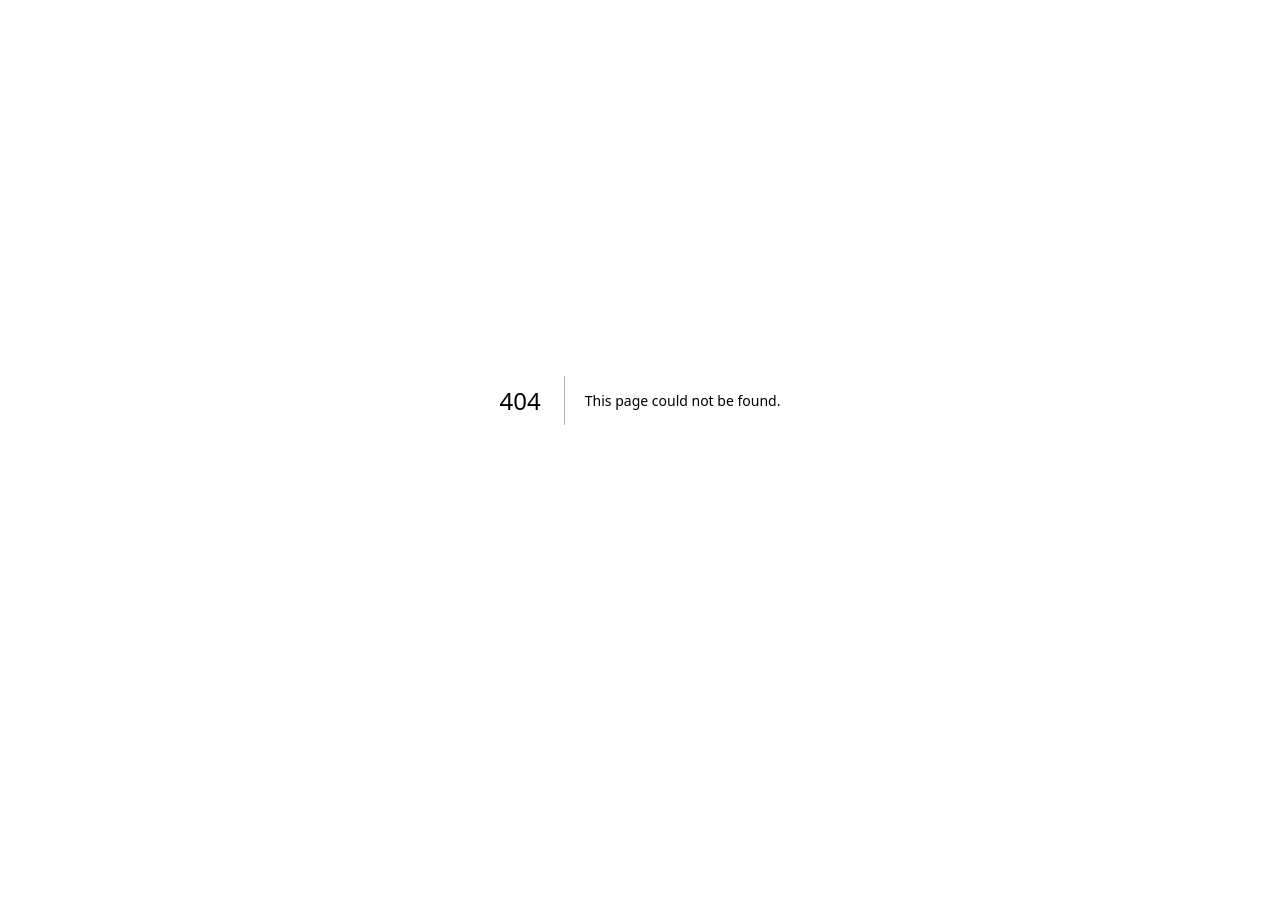
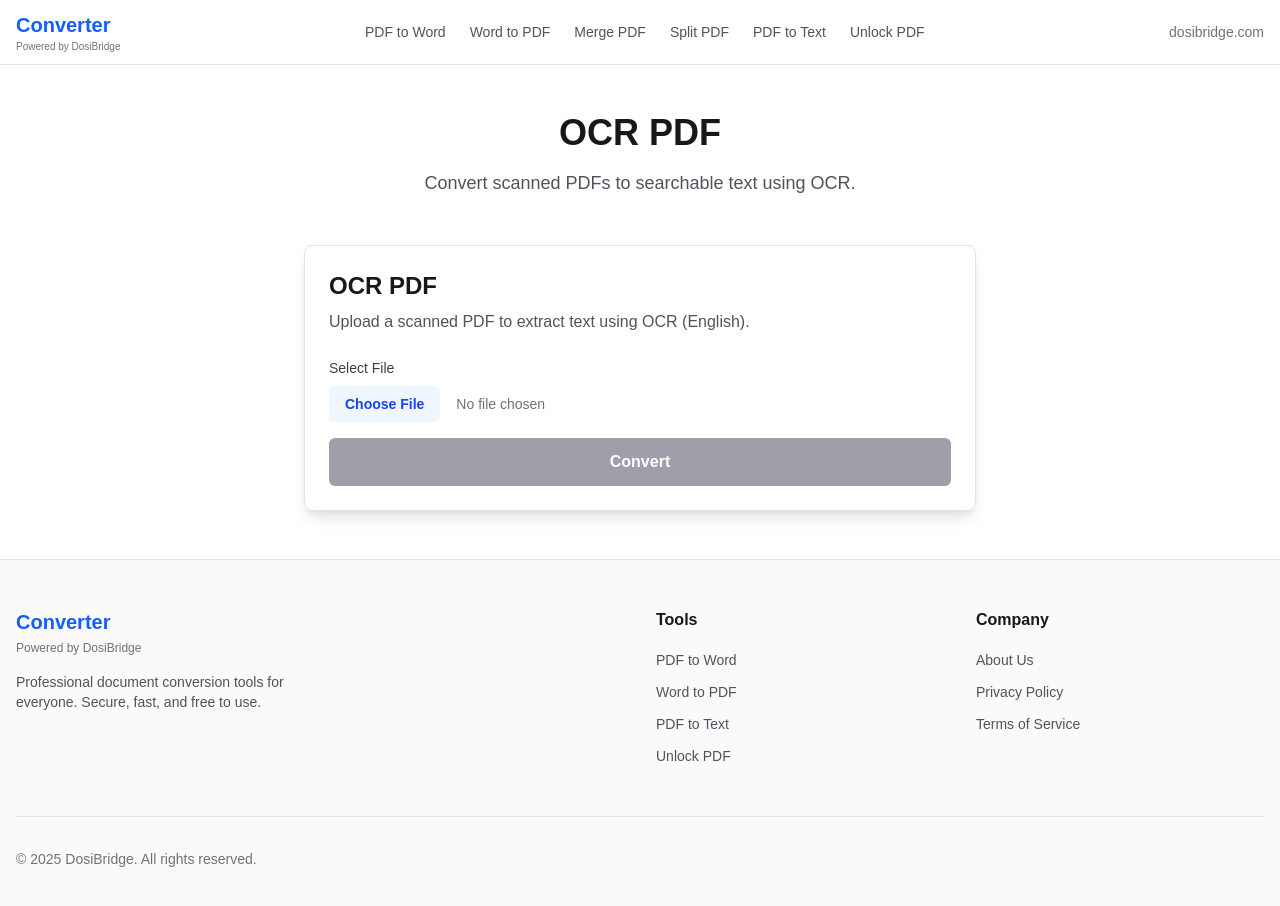
Before and after one commit to DosiBridge/word-to-pdf-tool, a Next.js app in the folder frontend/: page /ocr-pdf in a window 1280 px wide. Before the commit this address had no page. Shown: the top 906 px of the page. Before the commit the page ends 800 px from the top, so only its background shows below. Built offline with nearby package versions, Linux system fonts and the light colour scheme; no server answers.

Commit message:
feat(frontend): add OCR PDF page for text extraction

```diff
--- /dev/null
+++ b/frontend/app/ocr-pdf/page.tsx
@@ -0,0 +1,35 @@
+'use client';
+
+import FileConverter from '@/components/FileConverter';
+import { ocrPdf } from '@/lib/api';
+import Navbar from '@/components/Navbar';
+import Footer from '@/components/Footer';
+
+export default function OcrPdfPage() {
+    return (
+        <div className="min-h-screen flex flex-col bg-white dark:bg-zinc-950">
+            <Navbar />
+            <main className="flex-grow container mx-auto px-4 py-12">
+                <div className="max-w-4xl mx-auto text-center mb-12">
+                    <h1 className="text-4xl font-bold text-zinc-900 dark:text-zinc-100 mb-4">
+                        OCR PDF
+                    </h1>
+                    <p className="text-lg text-zinc-600 dark:text-zinc-400">
+                        Convert scanned PDFs to searchable text using OCR.
+                    </p>
+                </div>
+
+                <div className="flex justify-center">
+                    <FileConverter
+                        title="OCR PDF"
+                        description="Upload a scanned PDF to extract text using OCR (English)."
+                        accept=".pdf"
+                        onConvert={(file) => ocrPdf(file, 'eng')}
+                        outputExtension=".pdf"
+                    />
+                </div>
+            </main>
+            <Footer />
+        </div>
+    );
+}
```
